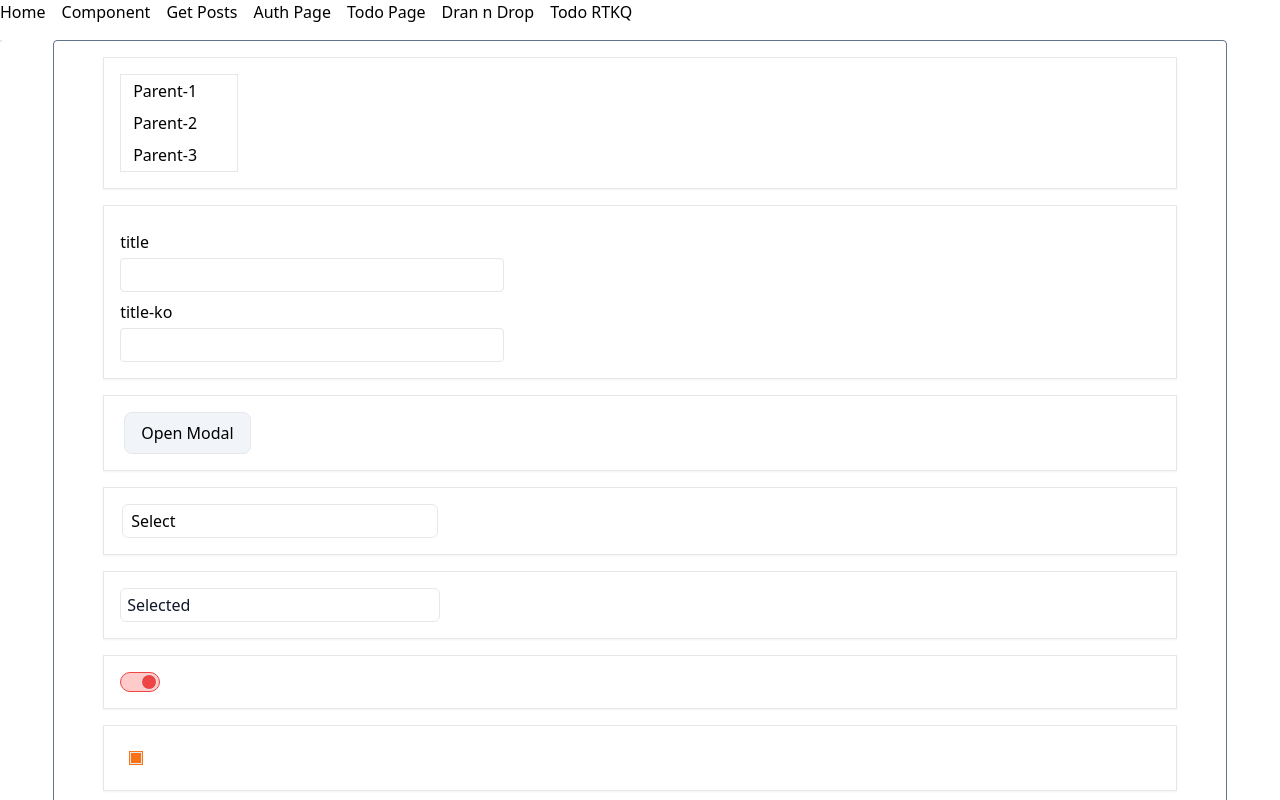
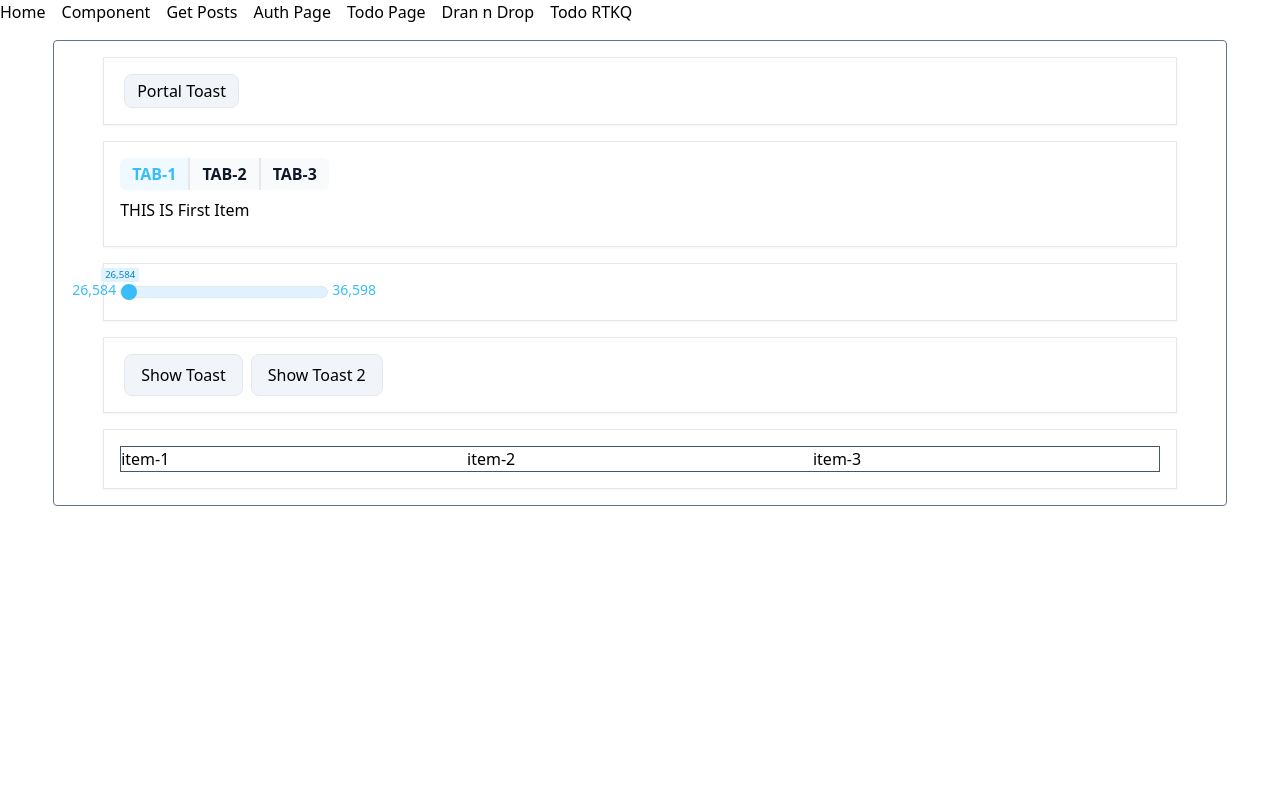
Before and after one commit to FarNys/Type-TestTools, a React (Create React App) app: page /component/button in a window 1280 px wide. Shown: the top 800 px of the page. Built offline with nearby package versions, Linux system fonts and the light colour scheme.

Commit message:
+add springout animation tailwind css +add function toastCreator to create Toast Element

```diff
--- a/public/index.html
+++ b/public/index.html
@@ -30,10 +30,7 @@
     <noscript>You need to enable JavaScript to run this app.</noscript>
     <div id="root"></div>
     <div id="modal-root"></div>
-    <div
-      id="toast-root"
-      class="fixed top-10 border w-fit h-fit bg-slate-200"
-    ></div>
+    <div id="toast-root" class="fixed top-10 right-10 w-fit h-fit"></div>
 
     <!--
       This HTML file is a template.
--- a/src/Pages/Components/ComponentPage.tsx
+++ b/src/Pages/Components/ComponentPage.tsx
@@ -22,6 +22,7 @@ import Tabs from "../../Components/Navigate/Tabs";
 import RangeSlider from "../../Components/DataInput/RangeSlider";
 import Toast from "../../Components/DataDisplay/Toast";
 import Carousel from "../../Components/DataDisplay/Carousel";
+import { toastCreator } from "../../functions/toastCreator";
 
 const ComponentPage = () => {
   const [count, setcount] = useState<number>(0);
@@ -185,7 +186,7 @@ const ComponentPage = () => {
           />
         </div>
       </Card> */}
-      <Card>
+      {/* <Card>
         <Accordion data={accordionData} />
       </Card>
       <Card>
@@ -216,6 +217,15 @@ const ComponentPage = () => {
           onChange={changeCheckboxHandler}
           isChecked={true}
           variant="warning"
+        />
+      </Card> */}
+      <Card>
+        <Button
+          // onClick={() => setshowToastPortal(true)}
+          onClick={() => toastCreator("Toast Text")}
+          size="sm"
+          variant="default"
+          title="Portal Toast"
         />
       </Card>
       <Card>
@@ -256,6 +266,11 @@ const ComponentPage = () => {
         setshowToast={setisToastShow}
         variant="danger"
       />
+      {/* <ToastPortal
+        toastText="This is For Test"
+        showToastPortal={showToastPortal}
+        setshowToastPortal={setshowToastPortal}
+      /> */}
       <Modals setisOpren={setmodalOpen} isOpen={modalOpen} title="Modal Header">
         <Typography variant="p">Do you want to exit?</Typography>
         <div className="flex w-full justify-end">
--- /dev/null
+++ b/src/functions/toastCreator.ts
@@ -0,0 +1,25 @@
+//HANDLER TO CONTROL TOAST PORTAL
+export const toastCreator = (title: string) => {
+  const rootEl = document.querySelector("#toast-root");
+  const parent = document.createElement("div");
+  const child = document.createElement("div");
+  child.classList.add(
+    "bg-red-100",
+    "text-red-500",
+    "px-4",
+    "py-2",
+    "my-1",
+    "rounded-md",
+    "animate-spring"
+  );
+  child.textContent = title;
+  parent.appendChild(child);
+  parent.classList.add("text-red-500");
+  rootEl?.appendChild(parent);
+  setTimeout(() => {
+    parent.classList.add("animate-springout");
+    setTimeout(() => {
+      rootEl?.removeChild(parent);
+    }, 1000);
+  }, 3000);
+};
--- a/tailwind.config.js
+++ b/tailwind.config.js
@@ -34,17 +34,24 @@ module.exports = {
           "100%": { opacity: "1", transform: "translate(-50%,40px)" },
         },
         spring: {
-          "0%": { transform: "translateX(100%)" },
-          "60%": { transform: "translateX(-3%)" },
-          "80%": { transform: "translateX(1%)" },
-          "100%": { transform: "translate(0%)" },
+          "0%": { transform: "translateX(100%)", opacity: "0" },
+          "60%": { transform: "translateX(-4%)" },
+          "80%": { transform: "translateX(2%)" },
+          "100%": { transform: "translate(0%)", opacity: "1" },
+        },
+        springout: {
+          "0%": { transform: "translateX(0%)", opacity: "1" },
+          "40%": { transform: "translateX(2%)", opacity: "1" },
+          "80%": { transform: "translateX(-5%)", opacity: "1" },
+          "100%": { transform: "translate(100%)", opacity: "0" },
         },
       },
       animation: {
         getfill: "getfill 2s ease-in-out infinite",
         fadeInOut: "fadeInOut 2s ease-in-out infinite",
         fadeOut: "fadeOut 0.5s ease-in-out normal both",
-        spring: "spring 1s ease-in-out normal both",
+        spring: "spring 0.8s ease-in-out normal both",
+        springout: "springout 0.8s ease-in-out normal both",
       },
     },
   },
```
